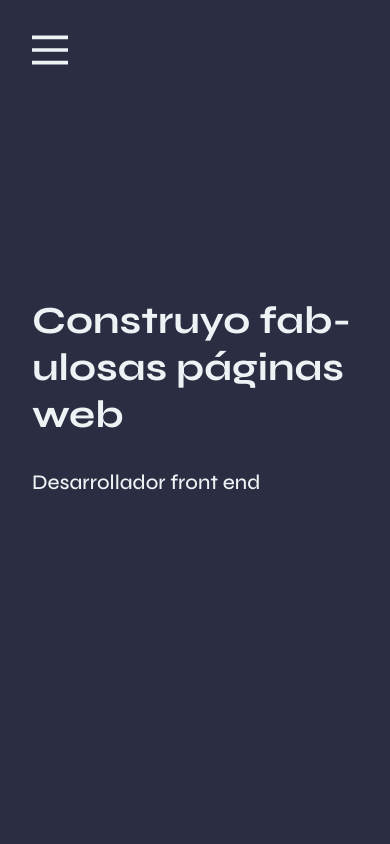
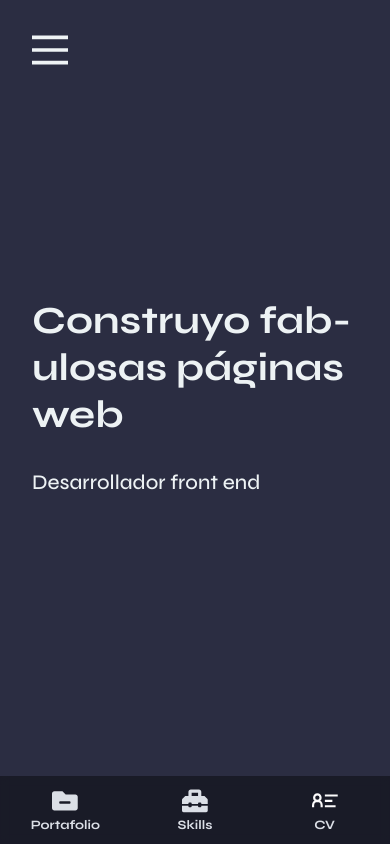
Before and after one commit to FranciscoCarvajal404/Portfolio-React, a React (Vite) app: page / in a window 390 px wide. Built offline with nearby package versions, Linux system fonts and the light colour scheme.

Commit message:
PhoneNav agregado

```diff
--- a/src/App.jsx
+++ b/src/App.jsx
@@ -3,6 +3,7 @@ import GlobalStyle from "./GlobalStyle"
 import Home from "./pages/Home"
 import Header from "./components/header"
 import MenuHam from "./components/MenuHam"
+import PhoneNav from "./components/PhoneNav"
 
 function App() {
   return (
@@ -12,6 +13,8 @@ function App() {
       <MenuHam/>
 
       <Home/>
+
+      <PhoneNav/>
     </>
   )
 }
--- a/src/components/MenuHam.jsx
+++ b/src/components/MenuHam.jsx
@@ -90,7 +90,7 @@ const Div = styled.div`
 
 .active{
     opacity: 1;
-    height: 100vh;
+    height: 91.7vh;
     width: 60%;
 
     ul{
--- /dev/null
+++ b/src/components/PhoneNav.jsx
@@ -0,0 +1,67 @@
+import styled from "styled-components"
+import {GrContactInfo} from 'react-icons/gr'
+import {FaToolbox, FaFolderMinus} from 'react-icons/fa'
+
+const StyledPhoneNave = styled.nav`
+    position: fixed;
+    bottom: 0;
+    width: 100%;
+    background-color: rgba(0,0,0,0.4);
+    backdrop-filter: blur(5px);
+
+    padding: 12px 0 8px 0;
+
+    ul{
+        width: 100%;
+        display: flex;
+        justify-content: space-evenly;
+        align-items: center;
+
+        li{
+            font-weight: 600;
+            font-size: 0.8rem;
+            width: 33%;
+            text-align: center;
+
+            display: flex;
+            flex-direction: column;
+            align-items: center;
+            justify-content: center;
+        }
+    }
+
+
+    .dark-icon{
+        filter: invert(99%);
+        width: 20%;
+        height: auto;
+    }
+
+    .icon{
+        width: 20%;
+        height: auto;
+    }
+`
+
+const PhoneNav = () =>{
+    return(
+        <StyledPhoneNave>
+            <ul>
+                <li>
+                    <FaFolderMinus className="icon"/>
+                    Portafolio
+                </li>
+                <li>
+                    <FaToolbox className="icon"/>
+                    Skills
+                </li>
+                <li>
+                    <GrContactInfo className="dark-icon"/>
+                    CV
+                </li>
+            </ul>
+        </StyledPhoneNave>
+    )
+}
+
+export default PhoneNav
```
